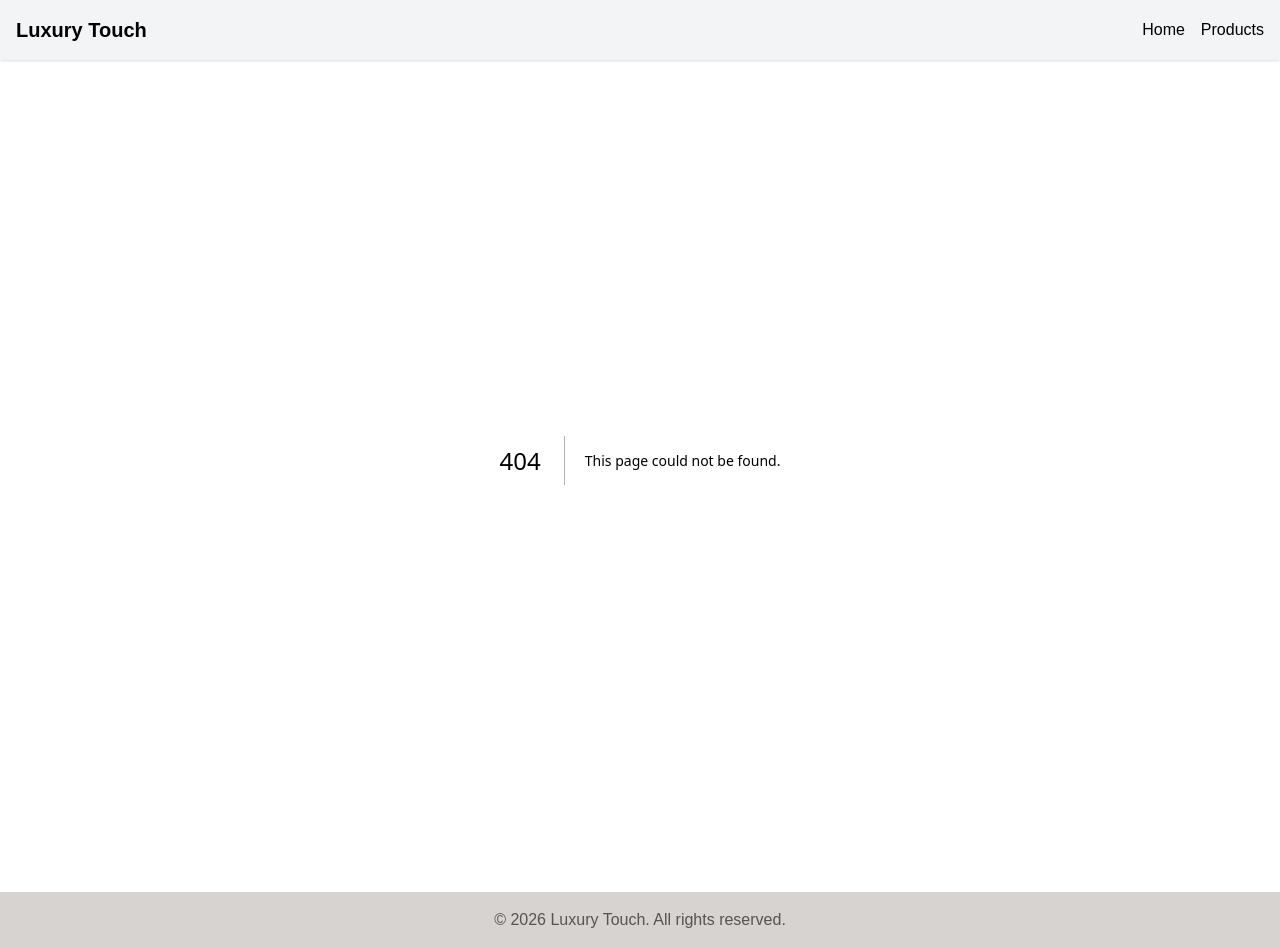
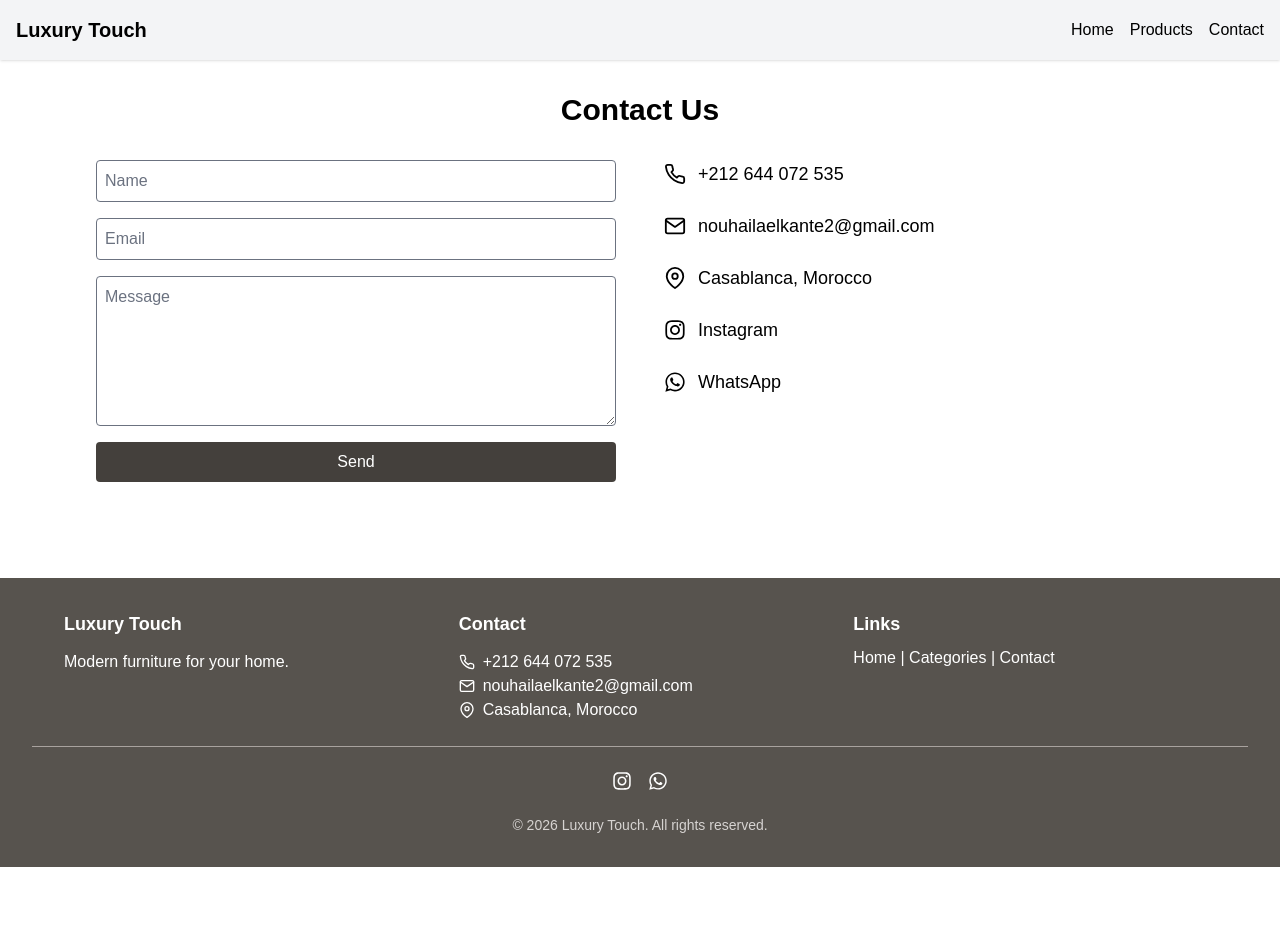
Before and after one commit to ElkanteNouhaila/furniture-next, a Next.js app: page /contact in a window 1280 px wide. Before the commit this address had no page. After the commit the page ends 867 px from the top, so only its background shows below. Built offline with nearby package versions, Linux system fonts and the light colour scheme; a web font is replaced by a local one.

Commit message:
Add new dependencies and update layout components; include Radix UI icons, React Hook Form, and React Icons for enhanced UI functionality. Refactor footer and header for improved navigation and styling, while removing outdated product pages to streamline the application structure.

```diff
--- a/app/products/[category]/page.tsx
+++ b/app/categories/[category]/page.tsx
@@ -20,7 +20,7 @@ export default function CategoryPage() {
         {categoryProducts.map((product) => (
           <Link
             key={product.id}
-            href={`/products/${category}/${product.id}`}
+            href={`/categories/${category}/${product.id}`}
           >
             <div className="border rounded-lg p-4 shadow hover:shadow-lg transition cursor-pointer text-center">
               <Image
--- a/app/products/page.tsx
+++ b/app/categories/page.tsx
@@ -11,7 +11,7 @@ export default function ProductsPage() {
         {Object.entries(categories).map(([slug, category]) => (
           <Link
             key={slug}
-            href={`/products/${slug}`}
+            href={`/categories/${slug}`}
           >
             <div className="border rounded-lg p-4 shadow hover:shadow-lg transition cursor-pointer text-center">
               <Image
--- /dev/null
+++ b/app/contact/page.tsx
@@ -0,0 +1,189 @@
+// import { FiPhone, FiMail, FiMapPin } from "react-icons/fi";
+// import { FaInstagram, FaWhatsapp } from "react-icons/fa";
+// "use client";
+
+// import { useForm } from "react-hook-form";
+// import { Input } from "@/components/ui/input";
+// import { Textarea } from "@/components/ui/textarea";
+// import { Button } from "@/components/ui/button";
+
+// type FormData = {
+//   name: string;
+//   email: string;
+//   message: string;
+// };
+
+// export default function ContactPage() {
+//   const { register, handleSubmit, reset } = useForm<FormData>();
+
+//   const onSubmit = (data: FormData) => {
+//     console.log("Form submitted:", data);
+//     alert("Message sent!");
+//     reset();
+//   };
+
+//   return (
+//     <main className="p-8 max-w-3xl mx-auto">
+//       <h1 className="text-3xl font-bold mb-6 text-center">Contact Us</h1>
+
+//       <form onSubmit={handleSubmit(onSubmit)} className="flex flex-col gap-4">
+//         <Input placeholder="Name" {...register("name", { required: true })} />
+//         <Input placeholder="Email" {...register("email", { required: true })} />
+//         <Textarea placeholder="Message" {...register("message", { required: true })} />
+//         <Button type="submit">Send</Button>
+//       </form>
+//     </main>
+//   );
+// }
+
+// export default function ContactPage() {
+//   return (
+//     <main className="p-8 max-w-3xl mx-auto text-center">
+//       <h1 className="text-3xl font-bold mb-6">Contact Us</h1>
+
+//       <p className="mb-8 text-gray-600">
+//         Feel free to contact us for any questions.
+//       </p>
+
+//       <div className="flex flex-col gap-6 text-lg">
+
+//         <div className="flex items-center justify-center gap-3">
+//         <a href="tel:+212644072535" className="flex items-center gap-3 hover:text-red-700">
+//             <FiPhone size={22} />
+//                 +212 644 072 535
+//         </a>
+//         </div>
+
+//         <div className="flex items-center justify-center gap-3">
+//             <a href="mailto:nouhailaelkante2@gmail.com" className="flex items-center gap-3 hover:text-red-700">
+//                 <FiMail size={22} /> nouhailaelkante2@gmail.com
+//             </a>
+//         </div>
+
+//         <div className="flex items-center justify-center gap-3">
+//           <FiMapPin size={22} />
+//           <span>Casablanca, Morocco</span>
+//         </div>
+
+//         <div className="flex items-center justify-center gap-3">
+//             <a
+//                 href="https://www.instagram.com/elkante_mohamed?igsh=cGt2aW1mNWcweDEw"
+//                 target="_blank"
+//                 rel="noopener noreferrer"
+//                 className="flex items-center gap-3 hover:text-pink-700"
+//             >
+//                 <FaInstagram size={22} /> Instagram
+//             </a>
+
+//         </div>
+
+//         <div className="flex items-center justify-center gap-3">
+//             <a
+//                 href="https://wa.me/212644072535"
+//                 target="_blank"
+//                 rel="noopener noreferrer"
+//                 className="flex items-center gap-3 hover:text-green-700"
+//             >
+//                 <FaWhatsapp size={22} /> WhatsApp
+//             </a>
+//         </div>
+
+//       </div>
+//     </main>
+//   );
+// }
+
+"use client";
+
+import { useForm } from "react-hook-form";
+import { FiPhone, FiMail, FiMapPin } from "react-icons/fi";
+import { FaInstagram, FaWhatsapp } from "react-icons/fa";
+
+type FormData = {
+  name: string;
+  email: string;
+  message: string;
+};
+
+export default function ContactPage() {
+  const { register, handleSubmit, reset } = useForm<FormData>();
+
+  const onSubmit = (data: FormData) => {
+    console.log("Form submitted:", data);
+    alert("Message sent!");
+    reset();
+  };
+
+  return (
+    <main className="p-8 max-w-6xl mx-auto">
+      <h1 className="text-3xl font-bold mb-8 text-center">Contact Us</h1>
+
+      <div className="flex flex-col md:flex-row gap-12">
+        <form
+          onSubmit={handleSubmit(onSubmit)}
+          className="flex-1 flex flex-col gap-4"
+        >
+          <input
+            {...register("name", { required: true })}
+            placeholder="Name"
+            className="border rounded p-2 w-full"
+          />
+          <input
+            {...register("email", { required: true })}
+            placeholder="Email"
+            className="border rounded p-2 w-full"
+          />
+          <textarea
+            {...register("message", { required: true })}
+            placeholder="Message"
+            className="border rounded p-2 w-full min-h-[150px]"
+          />
+          <button
+            type="submit"
+            className="bg-stone-700 text-white p-2 rounded hover:bg-stone-500 transition"
+          >
+            Send
+          </button>
+        </form>
+
+        <div className="flex-1 flex flex-col gap-6 text-lg">
+          <a
+            href="tel:+212644072535"
+            className="flex items-center gap-3 hover:text-stone-400"
+          >
+            <FiPhone size={22} /> +212 644 072 535
+          </a>
+
+          <a
+            href="mailto:nouhailaelkante2@gmail.com"
+            className="flex items-center gap-3 hover:text-stone-400"
+          >
+            <FiMail size={22} /> nouhailaelkante2@gmail.com
+          </a>
+
+          <div className="flex items-center gap-3">
+            <FiMapPin size={22} /> Casablanca, Morocco
+          </div>
+
+          <a
+            href="https://www.instagram.com/elkante_mohamed"
+            target="_blank"
+            rel="noopener noreferrer"
+            className="flex items-center gap-3 hover:text-pink-700"
+          >
+            <FaInstagram size={22} /> Instagram
+          </a>
+
+          <a
+            href="https://wa.me/212644072535"
+            target="_blank"
+            rel="noopener noreferrer"
+            className="flex items-center gap-3 hover:text-green-700"
+          >
+            <FaWhatsapp size={22} /> WhatsApp
+          </a>
+        </div>
+      </div>
+    </main>
+  );
+}
--- a/app/layout.tsx
+++ b/app/layout.tsx
@@ -4,11 +4,7 @@ import Header from './ui/header';
 import Footer from './ui/footer';
 import { lusitana } from './ui/fonts';
 
-export default function RootLayout({
-    children,
-  }: {
-    children: React.ReactNode;
-  }) {
+export default function RootLayout({children,}: {children: React.ReactNode;}) {
     return (
         <html lang="en">
           <head>
--- a/app/page.tsx
+++ b/app/page.tsx
@@ -1,53 +1,14 @@
 // homepage
 import Link from "next/link";
-import Image from "next/image";
-import { categories } from "@/app/lib/products";
-
-// export default function HomePage() {
-//     return (
-//         <main className="max-w-4xl mx-auto p-8 text-center">
-//             <h1 className="text-5xl font-bold mb-4">Make your space truly yours</h1>
-//             <p className="text-gray-500 mb-6 italic">By El Kante</p>
-//             <Link href="/products" className="inline-block bg-stone-600 text-white px-6 py-3 rounded-lg hover:bg-stone-800 transition">
-//                 View Products
-//             </Link>
-//         </main>
-//     );
-//   }
 
 export default function HomePage() {
     return (
         <main className="max-w-4xl mx-auto p-8 text-center">
-
             <h1 className="text-5xl font-bold mb-4">Make your space truly yours</h1>
-
             <p className="text-gray-500 mb-6 italic">By El Kante</p>
-
-
-            <h2 className="text-2xl font-semibold mb-6">
-                Shop by Category
-            </h2>
-
-            <div className="grid grid-cols-1 sm:grid-cols-2 md:grid-cols-3 gap-6">
-                {Object.entries(categories).map(([slug, category]) => (
-                    <Link key={slug} href={`/products/${slug}`}>
-                        <div className="border rounded-lg p-4 hover:shadow-lg">
-                            <Image
-                                src={category.image}
-                                alt={category.name}
-                                width={300}
-                                height={200}
-                                className="rounded"
-                            />
-
-                            <h3 className="mt-3 text-lg font-semibold">
-                                {category.name}
-                            </h3>
-                        </div>
-                    </Link>
-                ))}
-            </div>
-
+            <Link href="/categories" className="inline-block bg-stone-600 text-white px-6 py-3 rounded-lg hover:bg-stone-800 transition">
+                View Products
+            </Link>
         </main>
-    )
-}
+    );
+  }
--- a/app/ui/footer.tsx
+++ b/app/ui/footer.tsx
@@ -1,7 +1,56 @@
+import Link from "next/link";
+import { FiPhone, FiMail, FiMapPin } from "react-icons/fi";
+import { FaInstagram, FaWhatsapp } from "react-icons/fa";
+
 export default function Footer() {
-    return (
-      <footer className="bg-stone-300 p-4 mt-8 text-center text-stone-600">
+  return (
+    <footer className="bg-stone-600 text-white p-8 mt-16">
+      <div className="max-w-6xl mx-auto grid md:grid-cols-3 gap-8">
+
+        <div>
+          <h3 className="text-lg font-semibold mb-3">Luxury Touch</h3>
+          <p>Modern furniture for your home.</p>
+        </div>
+
+        <div>
+          <h3 className="text-lg font-semibold mb-3">Contact</h3>
+
+          <p className="flex items-center gap-2">
+            <FiPhone /> +212 644 072 535
+          </p>
+
+          <p className="flex items-center gap-2">
+            <FiMail /> nouhailaelkante2@gmail.com
+          </p>
+
+          <p className="flex items-center gap-2">
+            <FiMapPin /> Casablanca, Morocco
+          </p>
+
+        </div>
+
+        <div>
+          <h3 className="text-lg font-semibold mb-2">Links</h3>
+          <Link href="/" className="hover:text-stone-300">Home</Link> |{" "}
+          <Link href="/categories" className="hover:text-stone-300">Categories</Link> |{" "}
+          <Link href="/contact" className="hover:text-stone-300">Contact</Link>
+        </div>
+
+      </div>
+      <hr className="my-6 border-stone-400" />
+      <div className="flex justify-center gap-4 mt-4 text-xl">
+        <a href="https://www.instagram.com/elkante_mohamed?igsh=cGt2aW1mNWcweDEw" target="_blank"   rel="noopener noreferrer">
+          <FaInstagram className="hover:text-pink-700"/>
+        </a>
+
+        <a href="https://wa.me/212644072535" target="_blank"   rel="noopener noreferrer">
+          <FaWhatsapp className="hover:text-green-700"/>
+        </a>
+      </div>
+
+      <p className="text-sm text-stone-300 mt-6 text-center">
         &copy; {new Date().getFullYear()} Luxury Touch. All rights reserved.
-      </footer>
-    );
-  }
+      </p>
+    </footer>
+  );
+}
--- a/app/ui/header.tsx
+++ b/app/ui/header.tsx
@@ -7,7 +7,8 @@ export default function Header() {
         <h1 className="text-xl font-bold">Luxury Touch</h1>
         <ul className="flex gap-4">
           <li><Link href="/">Home</Link></li>
-          <li><Link href="/products">Products</Link></li>
+          <li><Link href="/categories">Products</Link></li>
+          <li><Link href="/contact">Contact</Link></li>
         </ul>
       </nav>
     </header>
--- a/package.json
+++ b/package.json
@@ -7,6 +7,7 @@
   },
   "dependencies": {
     "@heroicons/react": "^2.2.0",
+    "@radix-ui/react-icons": "^1.3.2",
     "@tailwindcss/forms": "^0.5.10",
     "autoprefixer": "10.4.20",
     "bcrypt": "^5.1.1",
@@ -17,6 +18,8 @@
     "postgres": "^3.4.6",
     "react": "latest",
     "react-dom": "latest",
+    "react-hook-form": "^7.71.2",
+    "react-icons": "^5.6.0",
     "tailwindcss": "3.4.17",
     "typescript": "5.7.3",
     "use-debounce": "^10.0.4",
--- a/tsconfig.json
+++ b/tsconfig.json
@@ -23,6 +23,7 @@
       "@/*": ["./*"]
     }
   },
+
   "include": [
     "next-env.d.ts",
     "**/*.ts",
@@ -32,5 +33,6 @@
     "scripts/seed.js",
     ".next/dev/types/**/*.ts"
   ],
-  "exclude": ["node_modules"]
+  "exclude": ["node_modules"],
+
 }
```
Also changed, not shown: app/categories/[category]/[id]/page.tsx (renamed from app/products/[category]/[id]/page.tsx), 1 other file (tests, documents, lock files or other folders).
